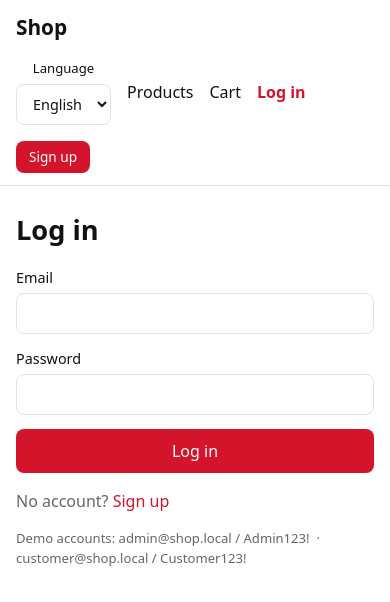
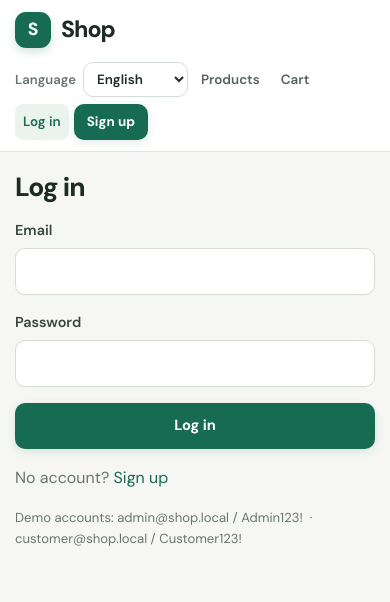
Before and after one commit to kaluabiyu-wq/Shop, a React (Vite) app in the folder frontend/: page /login in a window 390 px wide. Shown: the top 602 px of the page. Built offline with nearby package versions, Linux system fonts and the light colour scheme.

Commit message:
style: modernize Shop UI with responsive layouts

```diff
--- a/frontend/index.html
+++ b/frontend/index.html
@@ -2,9 +2,12 @@
 <html lang="en">
   <head>
     <meta charset="UTF-8" />
-    <meta name="viewport" content="width=device-width, initial-scale=1.0" />
-    <meta name="description" content="Online store built with React, ASP.NET Core and PostgreSQL" />
-    <title>Shop</title>
+    <meta name="viewport" content="width=device-width, initial-scale=1.0, viewport-fit=cover" />
+    <meta name="theme-color" content="#176b52" />
+    <meta name="description" content="Discover Ethiopian clothing and cultural essentials. Shop securely with local delivery and convenient payment options." />
+    <link rel="preconnect" href="https://fonts.googleapis.com" />
+    <link rel="preconnect" href="https://fonts.gstatic.com" crossorigin />
+    <title>Shop | Ethiopian Clothing & Essentials</title>
   </head>
   <body>
     <div id="root"></div>
--- a/frontend/src/styles.css
+++ b/frontend/src/styles.css
@@ -1,190 +1,212 @@
-@import url('https://fonts.googleapis.com/css2?family=Noto+Sans+Ethiopic:wght@400;500;600;700&display=swap');
+@import url('https://fonts.googleapis.com/css2?family=DM+Sans:wght@400;500;600;700;800&family=Noto+Sans+Ethiopic:wght@400;500;600;700&display=swap');
+
 :root {
-  --bg: #FFFFFF;
-  --surface: #FFFFFF;
-  --text: #111111;
-  --muted: #666666;
-  --border: #E3E3E3;
-  --accent: #D4142A;
-  --accent-hover: #A60F20;
+  color-scheme: light;
+  --bg: #f6f7f4;
+  --surface: #ffffff;
+  --surface-soft: #f0f3ee;
+  --text: #1d2b25;
+  --muted: #68766e;
+  --border: #dfe6df;
+  --accent: #176b52;
+  --accent-hover: #10543f;
   --on-accent: #ffffff;
-  --danger: #9B1C1C;
-  --ok: #2F7D4F;
-  --warn: #D98A00;
-  --radius: 10px;
-}
-
-@media (prefers-color-scheme: dark) {
-  :root {
-    --bg: #0D0D0D;
-    --surface: #171717;
-    --text: #F5F5F5;
-    --muted: #A3A3A3;
-    --border: #2C2C2C;
-    --accent: #D92D43;
-    --accent-hover: #F05468;
-    --on-accent: #ffffff;
-    --danger: #F26D6D;
-  }
+  --danger: #b42332;
+  --ok: #237a4b;
+  --warn: #a7650a;
+  --radius: 14px;
+  --shadow-sm: 0 2px 8px rgba(25, 48, 37, .045);
+  --shadow-md: 0 12px 32px rgba(25, 48, 37, .09);
 }
 
 * { box-sizing: border-box; }
-
+html { min-width: 320px; scroll-behavior: smooth; }
 body {
   margin: 0;
-  font-family: system-ui, -apple-system, 'Segoe UI', Roboto, sans-serif;
+  font-family: 'DM Sans', 'Noto Sans Ethiopic', system-ui, -apple-system, 'Segoe UI', sans-serif;
   background: var(--bg);
   color: var(--text);
-  line-height: 1.5;
+  line-height: 1.6;
+  -webkit-font-smoothing: antialiased;
+  text-rendering: optimizeLegibility;
 }
+button, input, select, textarea { font: inherit; }
+button, a, input, select, textarea { -webkit-tap-highlight-color: transparent; }
+a { color: var(--accent); text-decoration: none; transition: color .18s ease; }
+a:hover { color: var(--accent-hover); text-decoration: none; }
+img { max-width: 100%; }
+h1, h2, h3, p { overflow-wrap: anywhere; }
+h1 { margin: 0 0 20px; font-size: clamp(1.65rem, 3vw, 2.15rem); line-height: 1.2; letter-spacing: -.035em; font-weight: 800; }
+h2 { margin: 0 0 14px; font-size: 1.25rem; line-height: 1.3; letter-spacing: -.02em; }
+h3 { margin: 4px 0 10px; font-size: 1rem; line-height: 1.4; }
+.container { width: min(1180px, 100%); margin: 0 auto; padding: 30px 24px 56px; }
+.container.narrow { max-width: 460px; }
+.muted { color: var(--muted); }
+.small { font-size: .82rem; }
+.text-danger { color: var(--danger); }
+.stack { display: flex; flex-direction: column; gap: 16px; }
+.row { display: flex; align-items: center; gap: 12px; flex-wrap: wrap; }
 
-a { color: var(--accent); text-decoration: none; }
-a:hover { text-decoration: underline; }
-h1 { margin: 0 0 16px; font-size: 1.7rem; }
-h2 { margin: 0 0 12px; font-size: 1.15rem; }
-h3 { margin: 4px 0 10px; font-size: 1rem; }
+/* Inputs and actions */
+input, select, textarea {
+  width: 100%; min-width: 0; padding: 11px 13px;
+  border: 1px solid #d4ded5; border-radius: 10px;
+  background: var(--surface); color: var(--text);
+  box-shadow: 0 1px 2px rgba(25, 48, 37, .025);
+  transition: border-color .18s ease, box-shadow .18s ease, background .18s ease;
+}
+input::placeholder, textarea::placeholder { color: #96a198; }
+input:hover, select:hover, textarea:hover { border-color: #b8c9bb; }
+input:focus, select:focus, textarea:focus, button:focus-visible, a:focus-visible {
+  outline: 3px solid rgba(23, 107, 82, .17); outline-offset: 2px; border-color: var(--accent);
+}
+textarea { min-height: 96px; resize: vertical; }
+label { display: flex; flex-direction: column; gap: 6px; font-size: .9rem; font-weight: 600; color: #34473c; }
+.btn {
+  display: inline-flex; align-items: center; justify-content: center; gap: 8px;
+  min-height: 42px; padding: 10px 17px; border: 1px solid transparent;
+  border-radius: 10px; background: var(--accent); color: var(--on-accent);
+  cursor: pointer; text-align: center; font-weight: 700; font-size: .92rem;
+  box-shadow: 0 3px 8px rgba(23, 107, 82, .13);
+  transition: transform .16s ease, background .16s ease, box-shadow .16s ease;
+}
+.btn:hover:not(:disabled) { background: var(--accent-hover); color: #fff; box-shadow: 0 6px 14px rgba(23, 107, 82, .18); transform: translateY(-1px); }
+.btn:active:not(:disabled) { transform: translateY(0); }
+.btn:disabled { opacity: .5; cursor: not-allowed; box-shadow: none; }
+.btn-sm { min-height: 34px; padding: 6px 12px; font-size: .84rem; }
+.btn-ghost { background: var(--surface); color: var(--text); border-color: var(--border); box-shadow: none; }
+.btn-ghost:hover:not(:disabled) { background: var(--surface-soft); color: var(--text); box-shadow: none; }
+.btn-ghost.text-danger { color: var(--danger); }
+.alert { padding: 12px 15px; border-radius: 11px; font-size: .92rem; margin-bottom: 14px; }
+.alert-error { background: #fff1f1; border: 1px solid #f0c5c8; color: #9e2430; }
 
-.container { max-width: 1100px; margin: 0 auto; padding: 24px 16px 48px; }
-.container.narrow { max-width: 420px; }
-.muted { color: var(--muted); }
-.small { font-size: 0.82rem; }
-.text-danger { color: var(--danger); }
-.stack { display: flex; flex-direction: column; gap: 14px; }
-.row { display: flex; align-items: center; gap: 10px; flex-wrap: wrap; }
+/* Header and navigation */
+.navbar { background: rgba(255,255,255,.94); border-bottom: 1px solid var(--border); position: sticky; top: 0; z-index: 20; backdrop-filter: blur(14px); }
+.nav-inner { display: flex; align-items: center; justify-content: space-between; padding-top: 14px; padding-bottom: 14px; gap: 22px; }
+.brand { display: inline-flex; align-items: center; gap: 10px; flex-shrink: 0; color: var(--text); font-size: 1.45rem; font-weight: 800; letter-spacing: -.045em; }
+.brand::before { content: 'S'; display: grid; place-items: center; width: 36px; height: 36px; border-radius: 11px; color: white; background: var(--accent); font-size: 1.1rem; letter-spacing: 0; box-shadow: 0 4px 10px rgba(23,107,82,.18); }
+.nav-links { display: flex; align-items: center; justify-content: flex-end; gap: 7px; flex-wrap: wrap; }
+.nav-links > a:not(.btn) { display: inline-flex; align-items: center; padding: 8px 10px; border-radius: 8px; color: #53645a; font-size: .91rem; font-weight: 600; }
+.nav-links > a:not(.btn):hover { background: var(--surface-soft); color: var(--accent); }
+.nav-links > a.active:not(.btn) { color: var(--accent); background: #eaf3ed; }
+.nav-links a.btn { color: var(--on-accent); }
+.nav-user { color: var(--muted); font-size: .86rem; padding: 0 5px; }
+.cart-count { display: inline-grid; place-items: center; min-width: 21px; height: 21px; margin-left: 6px; padding: 0 5px; background: #e1eee5; color: var(--accent); border-radius: 999px; font-size: .74rem; font-weight: 800; }
+.language-switch { display: inline-flex; flex-direction: row; align-items: center; gap: 7px; color: var(--muted); font-size: .8rem; }
+.language-switch select { width: auto; max-width: 125px; padding: 7px 28px 7px 9px; font-size: .84rem; }
 
-/* ---------- Forms & buttons ---------- */
-input, select, textarea, button { font: inherit; }
+/* Product catalog */
+.filters { display: grid; grid-template-columns: 2fr 1fr 1fr; gap: 12px; margin-bottom: 24px; }
+.grid { display: grid; grid-template-columns: repeat(auto-fill, minmax(225px, 1fr)); gap: 22px; }
+.product-card { background: var(--surface); border: 1px solid var(--border); border-radius: var(--radius); overflow: hidden; display: flex; flex-direction: column; box-shadow: var(--shadow-sm); transition: transform .2s ease, box-shadow .2s ease, border-color .2s ease; }
+.product-card:hover { transform: translateY(-4px); box-shadow: var(--shadow-md); border-color: #cbd9ce; }
+.product-image { display: block; aspect-ratio: 4 / 3; background: #edf0eb; overflow: hidden; }
+.product-image img, .detail-image img { width: 100%; height: 100%; object-fit: cover; display: block; transition: transform .35s ease; }
+.product-card:hover .product-image img { transform: scale(1.035); }
+.image-placeholder { height: 100%; display: grid; place-items: center; color: var(--muted); min-height: 140px; }
+.product-body { padding: 16px; display: flex; flex-direction: column; flex: 1; gap: 3px; }
+.product-body h3 a { color: var(--text); }
+.product-body h3 a:hover { color: var(--accent); }
+.product-footer { margin-top: auto; padding-top: 12px; display: flex; align-items: center; justify-content: space-between; gap: 8px; }
+.pagination { display: flex; align-items: center; justify-content: center; gap: 16px; margin-top: 32px; }
+.detail { display: grid; grid-template-columns: minmax(0, 1fr) minmax(0, 1fr); gap: clamp(24px, 5vw, 56px); margin-top: 18px; align-items: start; }
+.detail-image { aspect-ratio: 4 / 5; max-height: 620px; border-radius: 18px; overflow: hidden; background: var(--surface); border: 1px solid var(--border); box-shadow: var(--shadow-sm); }
+.price { font-size: clamp(1.5rem, 3vw, 1.9rem); font-weight: 800; letter-spacing: -.035em; margin: 6px 0 16px; color: var(--accent); }
+.qty-input { width: 86px; }
 
-input, select, textarea {
-  width: 100%;
-  padding: 9px 12px;
-  border: 1px solid var(--border);
-  border-radius: 8px;
-  background: var(--surface);
-  color: var(--text);
-}
-input:focus, select:focus, textarea:focus, button:focus-visible {
-  outline: 2px solid var(--accent);
-  outline-offset: 1px;
-}
-label { display: flex; flex-direction: column; gap: 4px; font-size: 0.9rem; font-weight: 500; }
-
-.btn {
-  display: inline-block;
-  padding: 9px 18px;
-  border: 1px solid transparent;
-  border-radius: 8px;
-  background: var(--accent);
-  color: var(--on-accent);
-  cursor: pointer;
-  text-align: center;
-  transition: background 0.15s;
-}
-.btn:hover:not(:disabled) { background: var(--accent-hover); text-decoration: none; }
-.btn:disabled { opacity: 0.5; cursor: not-allowed; }
-.btn-sm { padding: 5px 12px; font-size: 0.85rem; }
-.btn-ghost { background: transparent; color: var(--text); border-color: var(--border); }
-.btn-ghost:hover:not(:disabled) { background: var(--bg); }
-.btn-ghost.text-danger { color: var(--danger); }
-
-.alert { padding: 10px 14px; border-radius: 8px; font-size: 0.92rem; margin-bottom: 12px; }
-.alert-error {
-  background: color-mix(in srgb, var(--danger) 12%, var(--surface));
-  border: 1px solid var(--danger);
-  color: var(--danger);
-}
-
-/* ---------- Navbar ---------- */
-.navbar { background: var(--surface); border-bottom: 1px solid var(--border); position: sticky; top: 0; z-index: 10; }
-.nav-inner { display: flex; align-items: center; justify-content: space-between; padding-top: 12px; padding-bottom: 12px; gap: 16px; flex-wrap: wrap; }
-.brand { font-size: 1.3rem; font-weight: 700; color: var(--text); }
-.nav-links { display: flex; align-items: center; gap: 16px; flex-wrap: wrap; }
-.nav-links a { color: var(--text); }
-.nav-links a.active { color: var(--accent); font-weight: 600; }
-.nav-links a.btn { color: var(--on-accent); }
-.nav-user { color: var(--muted); font-size: 0.9rem; }
-.cart-count {
-  display: inline-block; min-width: 20px; margin-left: 6px; padding: 0 6px;
-  background: var(--accent); color: var(--on-accent); border-radius: 999px; font-size: 0.75rem; text-align: center;
-}
-
-/* ---------- Products ---------- */
-.filters { display: grid; grid-template-columns: 2fr 1fr 1fr; gap: 10px; margin-bottom: 20px; }
-.grid { display: grid; grid-template-columns: repeat(auto-fill, minmax(230px, 1fr)); gap: 18px; }
-
-.product-card { background: var(--surface); border: 1px solid var(--border); border-radius: var(--radius); overflow: hidden; display: flex; flex-direction: column; }
-.product-image { display: block; aspect-ratio: 3 / 2; background: var(--bg); }
-.product-image img, .detail-image img { width: 100%; height: 100%; object-fit: cover; display: block; }
-.image-placeholder { height: 100%; display: grid; place-items: center; color: var(--muted); min-height: 140px; }
-.product-body { padding: 12px 14px 14px; display: flex; flex-direction: column; flex: 1; }
-.product-body h3 a { color: var(--text); }
-.product-footer { margin-top: auto; display: flex; align-items: center; justify-content: space-between; gap: 8px; }
-
-.pagination { display: flex; align-items: center; justify-content: center; gap: 16px; margin-top: 28px; }
-
-.detail { display: grid; grid-template-columns: 1fr 1fr; gap: 32px; margin-top: 16px; }
-.detail-image { border-radius: var(--radius); overflow: hidden; background: var(--surface); border: 1px solid var(--border); }
-.price { font-size: 1.6rem; font-weight: 700; margin: 4px 0 12px; }
-.qty-input { width: 80px; }
-
-/* ---------- Cart ---------- */
-.cart-layout { display: grid; grid-template-columns: 2fr 1fr; gap: 24px; align-items: start; }
-.cart-items { display: flex; flex-direction: column; gap: 10px; }
-.cart-row { display: grid; grid-template-columns: 64px 1fr 80px 90px auto; align-items: center; gap: 12px; background: var(--surface); border: 1px solid var(--border); border-radius: var(--radius); padding: 10px 12px; }
-.cart-thumb { width: 64px; height: 48px; object-fit: cover; border-radius: 6px; background: var(--bg); }
-.cart-info { display: flex; flex-direction: column; }
-.cart-line-total { text-align: right; }
-.summary { background: var(--surface); border: 1px solid var(--border); border-radius: var(--radius); padding: 16px; }
-.summary-row { display: flex; justify-content: space-between; margin-bottom: 16px; font-size: 1.1rem; }
-
-/* ---------- Orders ---------- */
-.order { background: var(--surface); border: 1px solid var(--border); border-radius: var(--radius); padding: 14px 16px; }
-.order-header, .order-footer { display: flex; justify-content: space-between; align-items: center; gap: 12px; flex-wrap: wrap; }
-.order-items { list-style: none; padding: 0; margin: 12px 0; }
-.order-items li { display: flex; justify-content: space-between; padding: 4px 0; border-bottom: 1px dashed var(--border); }
-
-.status { padding: 2px 10px; border-radius: 999px; font-size: 0.78rem; font-weight: 600; color: #fff; background: var(--muted); }
-.status-pending { background: var(--warn); }
-.status-paid, .status-delivered { background: var(--ok); }
-.status-shipped { background: #3D3D3D; }
-.status-cancelled { background: var(--danger); }
-
-/* ---------- Admin ---------- */
-.tabs { display: flex; gap: 8px; margin-bottom: 20px; border-bottom: 1px solid var(--border); }
-.tab { padding: 8px 16px; background: none; border: none; border-bottom: 2px solid transparent; color: var(--muted); cursor: pointer; }
-.tab.active { color: var(--accent); border-bottom-color: var(--accent); font-weight: 600; }
-.admin-form { background: var(--surface); border: 1px solid var(--border); border-radius: var(--radius); padding: 16px; margin-bottom: 24px; }
-.form-grid { display: grid; grid-template-columns: 1fr 1fr; gap: 12px; margin-bottom: 14px; }
-.span-2 { grid-column: span 2; }
-
-.table-wrap { overflow-x: auto; background: var(--surface); border: 1px solid var(--border); border-radius: var(--radius); }
-table { width: 100%; border-collapse: collapse; font-size: 0.92rem; }
-th, td { padding: 10px 12px; text-align: left; border-bottom: 1px solid var(--border); white-space: nowrap; }
-th { color: var(--muted); font-weight: 600; font-size: 0.82rem; }
-tbody tr:last-child td { border-bottom: none; }
-td select { width: auto; padding: 4px 8px; }
-td.actions { text-align: right; }
-
-/* ---------- Responsive ---------- */
-@media (max-width: 800px) {
-  .filters { grid-template-columns: 1fr; }
-  .detail, .cart-layout { grid-template-columns: 1fr; }
-  .cart-row { grid-template-columns: 56px 1fr 70px; }
-  .cart-line-total { grid-column: 2; text-align: left; }
-  .form-grid { grid-template-columns: 1fr; }
-  .span-2 { grid-column: auto; }
-}
-/* ---------- Delivery checkout ---------- */
-.delivery-options { border: 1px solid var(--border); border-radius: 8px; padding: 10px 12px; margin: 0; }
-.delivery-options legend { font-size: .9rem; font-weight: 600; padding: 0 4px; }
-.delivery-options .choice { display: flex; flex-direction: row; align-items: center; gap: 8px; margin: 6px 0; cursor: pointer; }
+/* Cart and checkout */
+.cart-layout { display: grid; grid-template-columns: minmax(0, 1.65fr) minmax(300px, 1fr); gap: 24px; align-items: start; }
+.cart-items { display: flex; flex-direction: column; gap: 12px; }
+.cart-row { display: grid; grid-template-columns: 72px minmax(0, 1fr) 80px 100px auto; align-items: center; gap: 14px; background: var(--surface); border: 1px solid var(--border); border-radius: var(--radius); padding: 14px; box-shadow: var(--shadow-sm); }
+.cart-thumb { width: 72px; height: 64px; object-fit: cover; border-radius: 9px; background: var(--surface-soft); }
+.cart-info { display: flex; flex-direction: column; min-width: 0; }
+.cart-line-total { text-align: right; font-weight: 700; }
+.summary { background: var(--surface); border: 1px solid var(--border); border-radius: 16px; padding: 22px; box-shadow: var(--shadow-sm); }
+.summary-row { display: flex; justify-content: space-between; gap: 14px; margin-bottom: 16px; font-size: 1rem; }
+.delivery-options { border: 1px solid var(--border); border-radius: 12px; padding: 13px 15px; margin: 0; background: #fbfcfa; }
+.delivery-options legend { font-size: .9rem; font-weight: 700; padding: 0 5px; }
+.delivery-options .choice { display: flex; flex-direction: row; align-items: center; gap: 9px; margin: 8px 0; cursor: pointer; }
 .delivery-options input[type="radio"] { width: auto; accent-color: var(--accent); }
-.summary-row.total-row { border-top: 1px solid var(--border); padding-top: 12px; margin-top: 4px; font-size: 1.2rem; }
-.order-delivery { display: grid; grid-template-columns: repeat(auto-fit, minmax(170px, 1fr)); gap: 12px; border-top: 1px solid var(--border); border-bottom: 1px solid var(--border); padding: 12px 0; margin: 12px 0; }
+.summary-row.total-row { border-top: 1px solid var(--border); padding-top: 16px; margin-top: 6px; font-size: 1.2rem; font-weight: 800; }
+.order-delivery { display: grid; grid-template-columns: repeat(auto-fit, minmax(170px, 1fr)); gap: 14px; border-top: 1px solid var(--border); border-bottom: 1px solid var(--border); padding: 16px 0; margin: 14px 0; }
 .order-delivery p { margin: 4px 0; overflow-wrap: anywhere; }
 .delivery-admin-cell { white-space: normal; min-width: 220px; }
 .delivery-admin-cell div { margin-top: 3px; }
 
-.ethiopic-font, .ethiopic-font body, .ethiopic-font button, .ethiopic-font input, .ethiopic-font select, .ethiopic-font textarea { font-family: "Noto Sans Ethiopic", sans-serif; }
-.language-switch { display: inline-flex; align-items: center; gap: 5px; }
-.language-switch select { max-width: 110px; }
+/* Orders and status */
+.order { background: var(--surface); border: 1px solid var(--border); border-radius: var(--radius); padding: 18px 20px; box-shadow: var(--shadow-sm); }
+.order + .order { margin-top: 14px; }
+.order-header, .order-footer { display: flex; justify-content: space-between; align-items: center; gap: 12px; flex-wrap: wrap; }
+.order-items { list-style: none; padding: 0; margin: 14px 0; }
+.order-items li { display: flex; justify-content: space-between; gap: 12px; padding: 8px 0; border-bottom: 1px dashed var(--border); }
+.status { display: inline-flex; align-items: center; padding: 4px 10px; border-radius: 999px; font-size: .76rem; font-weight: 800; color: #fff; background: #68766e; }
+.status-pending { background: var(--warn); }
+.status-paid, .status-delivered { background: var(--ok); }
+.status-shipped { background: #456b9a; }
+.status-cancelled { background: var(--danger); }
+
+/* Admin tools and tables */
+.tabs { display: flex; gap: 8px; margin-bottom: 22px; border-bottom: 1px solid var(--border); overflow-x: auto; }
+.tab { flex-shrink: 0; padding: 10px 16px; background: none; border: none; border-bottom: 3px solid transparent; color: var(--muted); cursor: pointer; font-weight: 700; }
+.tab.active { color: var(--accent); border-bottom-color: var(--accent); }
+.admin-form { background: var(--surface); border: 1px solid var(--border); border-radius: 16px; padding: 22px; margin-bottom: 24px; box-shadow: var(--shadow-sm); }
+.form-grid { display: grid; grid-template-columns: repeat(2, minmax(0, 1fr)); gap: 16px; margin-bottom: 16px; }
+.span-2 { grid-column: span 2; }
+.table-wrap { overflow-x: auto; background: var(--surface); border: 1px solid var(--border); border-radius: 14px; box-shadow: var(--shadow-sm); }
+table { width: 100%; border-collapse: collapse; font-size: .9rem; }
+th, td { padding: 13px 15px; text-align: left; border-bottom: 1px solid var(--border); white-space: nowrap; }
+th { color: #596b60; background: #f4f7f3; font-weight: 800; font-size: .78rem; text-transform: uppercase; letter-spacing: .045em; }
+tbody tr:hover { background: #f9fbf8; }
+tbody tr:last-child td { border-bottom: none; }
+td select { width: auto; min-width: 110px; padding: 7px 9px; }
+td.actions { text-align: right; }
+
+.ethiopic-font, .ethiopic-font body, .ethiopic-font button, .ethiopic-font input, .ethiopic-font select, .ethiopic-font textarea { font-family: 'Noto Sans Ethiopic', 'DM Sans', sans-serif; }
+
+/* Responsive layouts */
+@media (max-width: 900px) {
+  .container { padding: 24px 20px 44px; }
+  .nav-inner { align-items: flex-start; flex-direction: column; gap: 12px; }
+  .nav-links { width: 100%; justify-content: flex-start; }
+  .cart-layout { grid-template-columns: minmax(0, 1fr); }
+  .summary { order: -1; }
+  .cart-row { grid-template-columns: 64px minmax(0, 1fr) 76px; }
+  .cart-line-total { grid-column: 2; text-align: left; }
+}
+@media (max-width: 620px) {
+  .container { padding: 20px 15px 36px; }
+  h1 { margin-bottom: 16px; }
+  .nav-inner { padding-top: 11px; padding-bottom: 11px; }
+  .nav-links { gap: 5px; }
+  .nav-links > a:not(.btn) { padding: 7px 8px; font-size: .84rem; }
+  .nav-user { max-width: 100%; overflow-wrap: anywhere; }
+  .language-switch { margin: 2px 0; }
+  .filters, .detail, .cart-layout { grid-template-columns: minmax(0, 1fr); }
+  .grid { grid-template-columns: repeat(2, minmax(0, 1fr)); gap: 12px; }
+  .product-body { padding: 12px; }
+  .product-body h3 { font-size: .9rem; }
+  .product-footer { align-items: flex-start; flex-direction: column; }
+  .product-footer .btn { width: 100%; }
+  .detail { gap: 22px; }
+  .detail-image { aspect-ratio: 4 / 3; }
+  .cart-row { grid-template-columns: 54px minmax(0, 1fr); gap: 10px; padding: 12px; }
+  .cart-thumb { width: 54px; height: 54px; }
+  .cart-row > :nth-child(n+3) { grid-column: 2; }
+  .cart-line-total { grid-column: 2; text-align: left; }
+  .summary, .admin-form { padding: 16px; }
+  .order { padding: 15px; }
+  .form-grid { grid-template-columns: minmax(0, 1fr); gap: 12px; }
+  .span-2 { grid-column: auto; }
+  .order-delivery { grid-template-columns: minmax(0, 1fr); }
+  .pagination { gap: 10px; flex-wrap: wrap; }
+  th, td { padding: 10px 12px; }
+}
+@media (max-width: 380px) {
+  .grid { grid-template-columns: minmax(0, 1fr); }
+  .product-footer { flex-direction: row; align-items: center; }
+  .product-footer .btn { width: auto; }
+  .brand { font-size: 1.3rem; }
+}
+@media (prefers-reduced-motion: reduce) {
+  *, *::before, *::after { scroll-behavior: auto !important; transition-duration: .01ms !important; animation-duration: .01ms !important; }
+}
```
